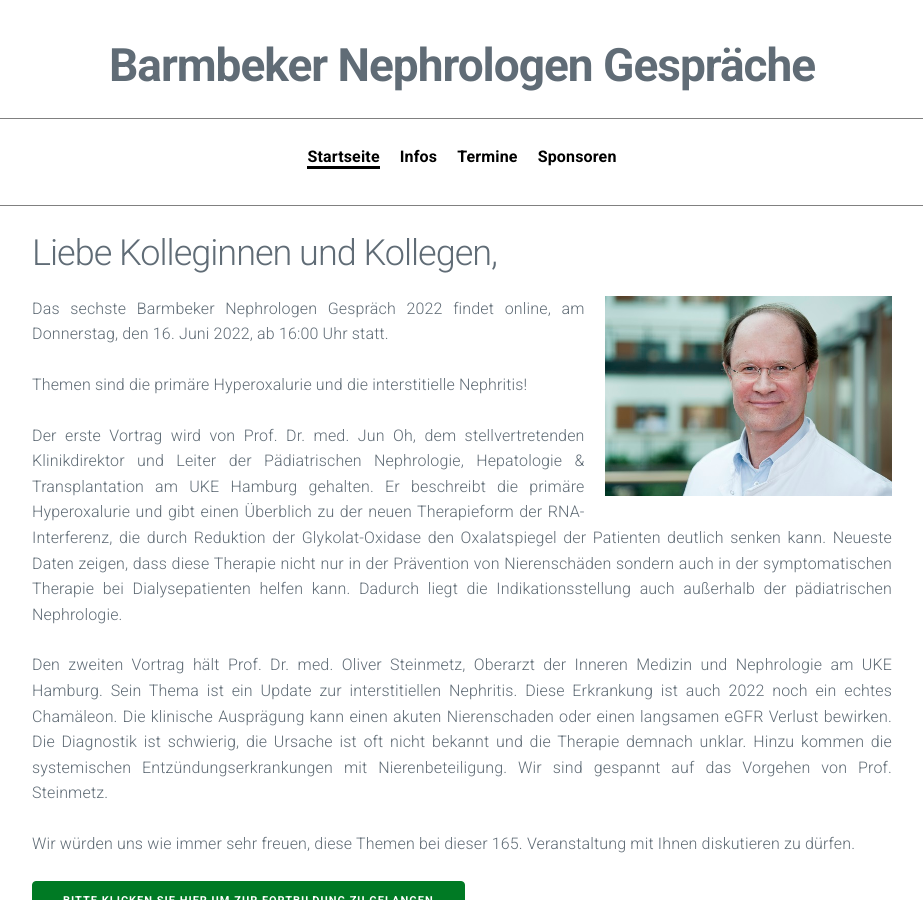
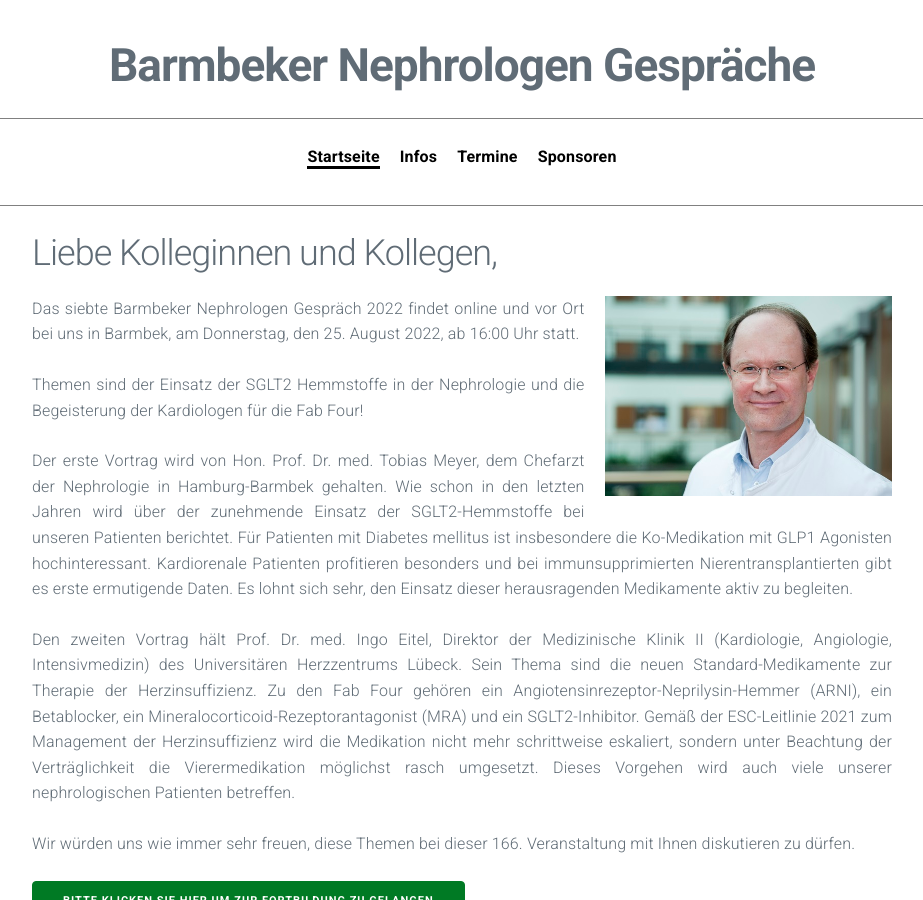
Before and after one commit to manuelpaul86/manuelpaul86.github.io, a Jekyll site: the page built from index.md, in a window 1280 px wide and 900 px high. Shown: the whole window, without its empty margins (178-1101 px from the left). Built offline with Jekyll 4.4.1, drawn with Linux system fonts in a browser that asks for light colours.

Commit message:
Update index.md

```diff
--- a/index.md
+++ b/index.md
@@ -4,15 +4,15 @@ title: Barmbeker Nephrologen Gespräche
 ---
 ## Liebe Kolleginnen und Kollegen,
 
-<img src="/assets/images/CA_Meyer.jpg" height="200rem" style="float:right; margin-left:20px; margin-bottom:20px;">Das sechste Barmbeker Nephrologen Gespräch 2022 findet online, am Donnerstag, den 16. Juni 2022, ab 16:00 Uhr statt.
+<img src="/assets/images/CA_Meyer.jpg" height="200rem" style="float:right; margin-left:20px; margin-bottom:20px;">Das siebte Barmbeker Nephrologen Gespräch 2022 findet online und vor Ort bei uns in Barmbek, am Donnerstag, den 25. August 2022, ab 16:00 Uhr statt.
 
-Themen sind die primäre Hyperoxalurie und die interstitielle Nephritis!
+Themen sind der Einsatz der SGLT2 Hemmstoffe in der Nephrologie und die Begeisterung der Kardiologen für die Fab Four!
 
-Der erste Vortrag wird von Prof. Dr. med. Jun Oh, dem stellvertretenden Klinikdirektor und Leiter der Pädiatrischen Nephrologie, Hepatologie & Transplantation am UKE Hamburg  gehalten. Er beschreibt die primäre Hyperoxalurie und gibt einen Überblich zu der neuen Therapieform der RNA-Interferenz, die durch Reduktion der Glykolat-Oxidase den Oxalatspiegel der Patienten deutlich senken kann. Neueste Daten zeigen, dass diese Therapie nicht nur in der Prävention von Nierenschäden sondern auch in der symptomatischen Therapie bei Dialysepatienten helfen kann. Dadurch liegt die Indikationsstellung auch außerhalb der pädiatrischen Nephrologie.
+Der erste Vortrag wird von Hon. Prof. Dr. med. Tobias Meyer, dem Chefarzt der Nephrologie in Hamburg-Barmbek gehalten. Wie schon in den letzten Jahren wird über der zunehmende Einsatz der SGLT2-Hemmstoffe bei unseren Patienten berichtet. Für Patienten mit Diabetes mellitus ist insbesondere die Ko-Medikation mit GLP1 Agonisten hochinteressant. Kardiorenale Patienten profitieren besonders und bei immunsupprimierten Nierentransplantierten gibt es erste ermutigende Daten. Es lohnt sich sehr, den Einsatz dieser herausragenden Medikamente aktiv zu begleiten.
 
-Den zweiten Vortrag hält Prof. Dr. med. Oliver Steinmetz, Oberarzt der Inneren Medizin und Nephrologie am UKE Hamburg. Sein Thema ist ein Update zur interstitiellen Nephritis. Diese Erkrankung ist auch 2022 noch ein echtes Chamäleon. Die klinische Ausprägung kann einen akuten Nierenschaden oder einen langsamen eGFR Verlust bewirken. Die Diagnostik ist schwierig, die Ursache ist oft nicht bekannt und die Therapie demnach unklar. Hinzu kommen die systemischen Entzündungserkrankungen mit Nierenbeteiligung. Wir sind gespannt auf das Vorgehen von Prof. Steinmetz.
+Den zweiten Vortrag hält Prof. Dr. med. Ingo Eitel, Direktor der Medizinische Klinik II (Kardiologie, Angiologie, Intensivmedizin) des Universitären Herzzentrums Lübeck. Sein Thema sind die neuen Standard-Medikamente zur Therapie der Herzinsuffizienz. Zu den Fab Four gehören ein Angiotensinrezeptor-Neprilysin-Hemmer (ARNI), ein Betablocker, ein Mineralocorticoid-Rezeptorantagonist (MRA) und ein SGLT2-Inhibitor. Gemäß der ESC-Leitlinie 2021 zum Management der Herzinsuffizienz wird die Medikation nicht mehr schrittweise eskaliert, sondern unter Beachtung der Verträglichkeit die Vierermedikation möglichst rasch umgesetzt. Dieses Vorgehen wird auch viele unserer nephrologischen Patienten betreffen.
 
-Wir würden uns wie immer sehr freuen, diese Themen bei dieser 165. Veranstaltung mit Ihnen diskutieren zu dürfen.
+Wir würden uns wie immer sehr freuen, diese Themen bei dieser 166. Veranstaltung mit Ihnen diskutieren zu dürfen.
 
 <a class="button" href="https://teams.microsoft.com/l/meetup-join/19%3ameeting_N2E0ZGI0NmEtOGVlNS00ZTFkLTk0YzEtNTkwMWE0YmFhMjIy%40thread.v2/0?context=%7b%22Tid%22%3a%22e6160a47-a12e-4ab1-be56-bddd09456693%22%2c%22Oid%22%3a%2254de3200-43af-4cbb-8fde-9d0457be7bcb%22%7d" target="_blank">Bitte klicken Sie hier um zur Fortbildung zu gelangen</a>
 
```
